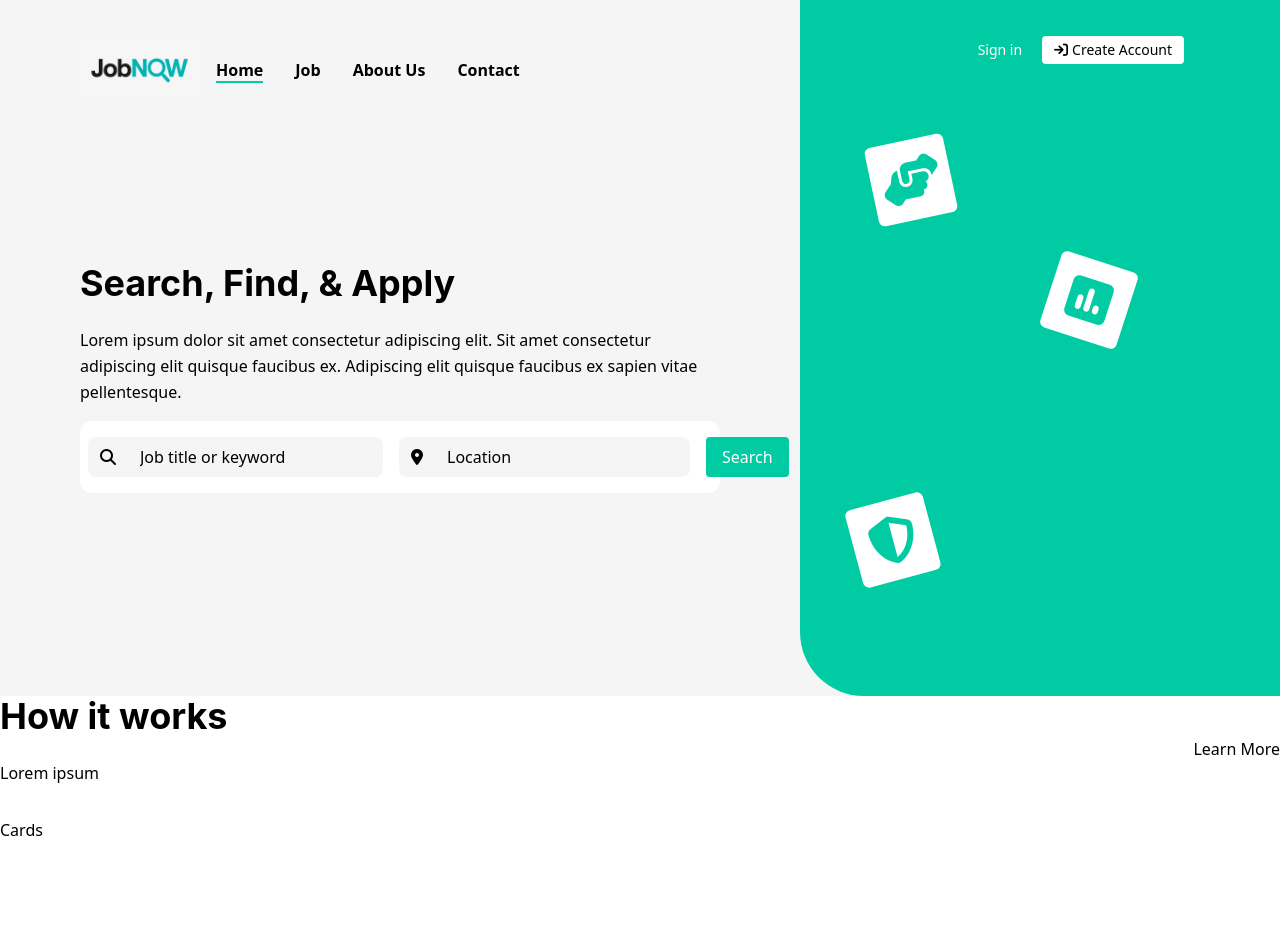
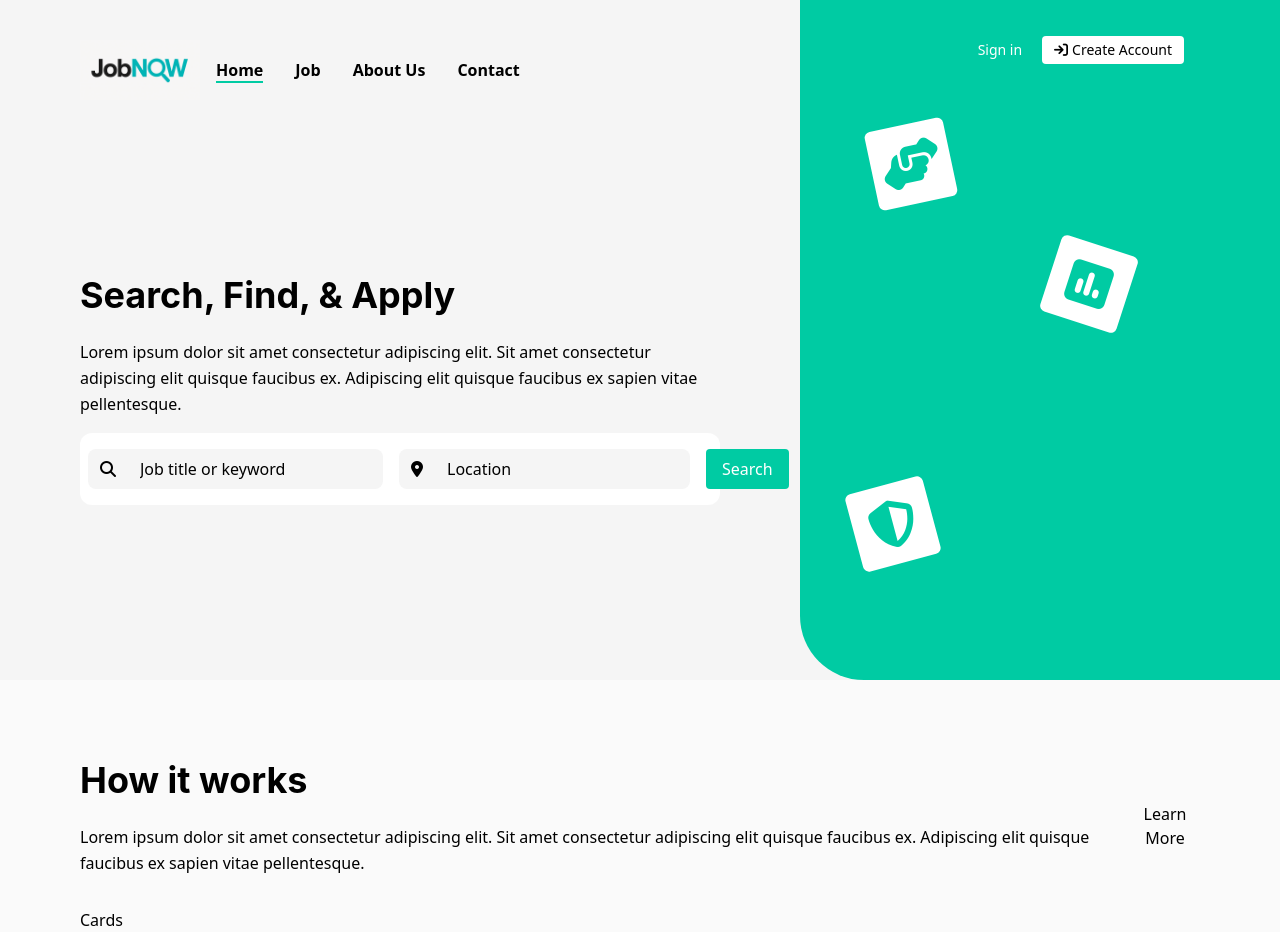
Before and after one commit to joyasamirsaad/jobsearchweb, a Next.js app: page / in a window 1280 px wide. Before the commit the page ends 842 px from the top, so only its background shows below. Built offline with nearby package versions, Linux system fonts and the light colour scheme.

Commit message:
Add files via upload

```diff
--- a/components/Header.tsx
+++ b/components/Header.tsx
@@ -57,12 +57,13 @@ export default function Header() {
 
 
 return (
-    <div className="bg-gradient-to-r" style={{ backgroundImage: "linear-gradient(to right, #f5f5f5 0%, #f5f5f5 60%, #00cba3 60%, #00cba3 100%)",}}>
-       {/*for filling the right and left bg with the appropriate colors*/}
-        <header className="container mx-auto px-4 md:px-20 z-10">
-            <div className="grid grid-cols-1 md:grid-cols-5 gap-x-20 bg-[#F5F5F5]">
+    <div className="bg-gradient-md">
+    {/*<div className="bg-gradient-to-r" style={{ backgroundImage: "linear-gradient(to right, #f5f5f5 0%, #f5f5f5 60%, #00cba3 60%, #00cba3 100%)",}}>*/}
+    {/*for filling the right and left bg with the appropriate colors*/}
+        <header className="container mx-auto px-4 md:px-20">
+            <div className="grid grid-cols-1 md:grid-cols-5 gap-x-20 bg-[#F5F5F5] min-h-150">
                 {/*<header id="home" className="sticky top-0 z-50 bg-white shadow-md"></header>*/}
-                <div className="flex flex-col col-span-1 md:col-span-3 min-h-100 md:min-h-150">{/*navbar and below*/}
+                <div className="flex flex-col col-span-1 md:col-span-3 flex-1 min-h-150 md:h-full">{/*navbar and below*/}
                         <div className="flex flex-row items-center mt-10"> {/*navbar*/}
                             <img className="logo" src="/logo.png" alt="job search logo"></img>
                             <nav className="navbar">
@@ -86,7 +87,7 @@ return (
                         <div className="flex flex-col my-auto">{/*below navbar*/}
                             <h1>Search, Find, & Apply</h1>
                             <p>Lorem ipsum dolor sit amet consectetur adipiscing elit. Sit amet consectetur adipiscing elit quisque faucibus ex. Adipiscing elit quisque faucibus ex sapien vitae pellentesque.</p>
-                            <div className="mb-10 flex flex-col md:flex-row justify-between bg-white rounded-xl">
+                            <div className="flex flex-col md:flex-row justify-between bg-white rounded-xl">
                                 <div className="flex flex-row justify-between flex-grow"> {/*search fields*/}
                                     {/*<input type="text" placeholder="Job title or keyword" className="inputform flex-grow min-w-0"></input>*/}
                                     <div className="flex items-center flex-grow-[2]">
@@ -113,8 +114,8 @@ return (
                 </div>
 
 
-                <div className="flex flex-col col-span-1 md:col-span-2 bg-[#00CBA3] md:rounded-bl-[4rem] min-h-150 p-4">
-                    <div className="flex justify-end gap-2 mt-5 mb-4">
+                <div className="flex flex-col col-span-1 md:col-span-2 bg-[#00CBA3] md:rounded-bl-[4rem] flex-1 min-h-150 md:h-full p-4">
+                    <div className="flex justify-end gap-2 mt-5">
                         <button className="text-white px-3 py-1 text-sm">Sign in</button>
                         <button className="bg-white text-black px-3 py-1 text-sm rounded flex-shrink-0"><i className="fa-solid fa-arrow-right-to-bracket mr-1"></i>Create Account</button>
                     </div>
--- a/src/app/globals.css
+++ b/src/app/globals.css
@@ -133,3 +133,24 @@ p {
 .inputform {
     @apply  rounded-lg bg-[#F5F5F5] placeholder-black mx-2 my-4 p-3 box-border h-10;
 }
+.bg-gradient-md {
+  background-image: linear-gradient(
+  to bottom,
+  #f5f5f5 0%,
+  #f5f5f5 46.875%,
+  #00cba3 46.875%,
+  #00cba3 100%
+);
+}
+
+@media (min-width: 768px) {
+  .bg-gradient-md {
+    background-image: linear-gradient(
+      to right,
+      #f5f5f5 0%,
+      #f5f5f5 60%,
+      #00cba3 60%,
+      #00cba3 100%
+    );
+  }
+}
--- a/src/app/page.tsx
+++ b/src/app/page.tsx
@@ -2,11 +2,12 @@
 
 export default function Home() {
     return (
-        <div className="flex flex-col">
-            <div className="flex flex-col md:flex-row md:items-center md:justify-between">
+        <div className="bg-[#FAFAFA]">
+            <div className="container mx-auto px-4 md:px-20 flex flex-col bg-[#FAFAFA]">
+            <div className="flex flex-col md:flex-row md:items-center md:justify-between  mt-20">
                 <div className="order-2 md:order-1 flex flex-col">
                     <h1>How it works</h1>
-                    <p>Lorem ipsum</p>
+                    <p>Lorem ipsum dolor sit amet consectetur adipiscing elit. Sit amet consectetur adipiscing elit quisque faucibus ex. Adipiscing elit quisque faucibus ex sapien vitae pellentesque.</p>
                 </div>
                 <div className="order-3 md:order-2 mt-4 md:mt-0">
                     <button>Learn More</button>
@@ -16,5 +17,7 @@ export default function Home() {
                 Cards
             </div>
         </div>
+        </div>
+
     );
 }
```
